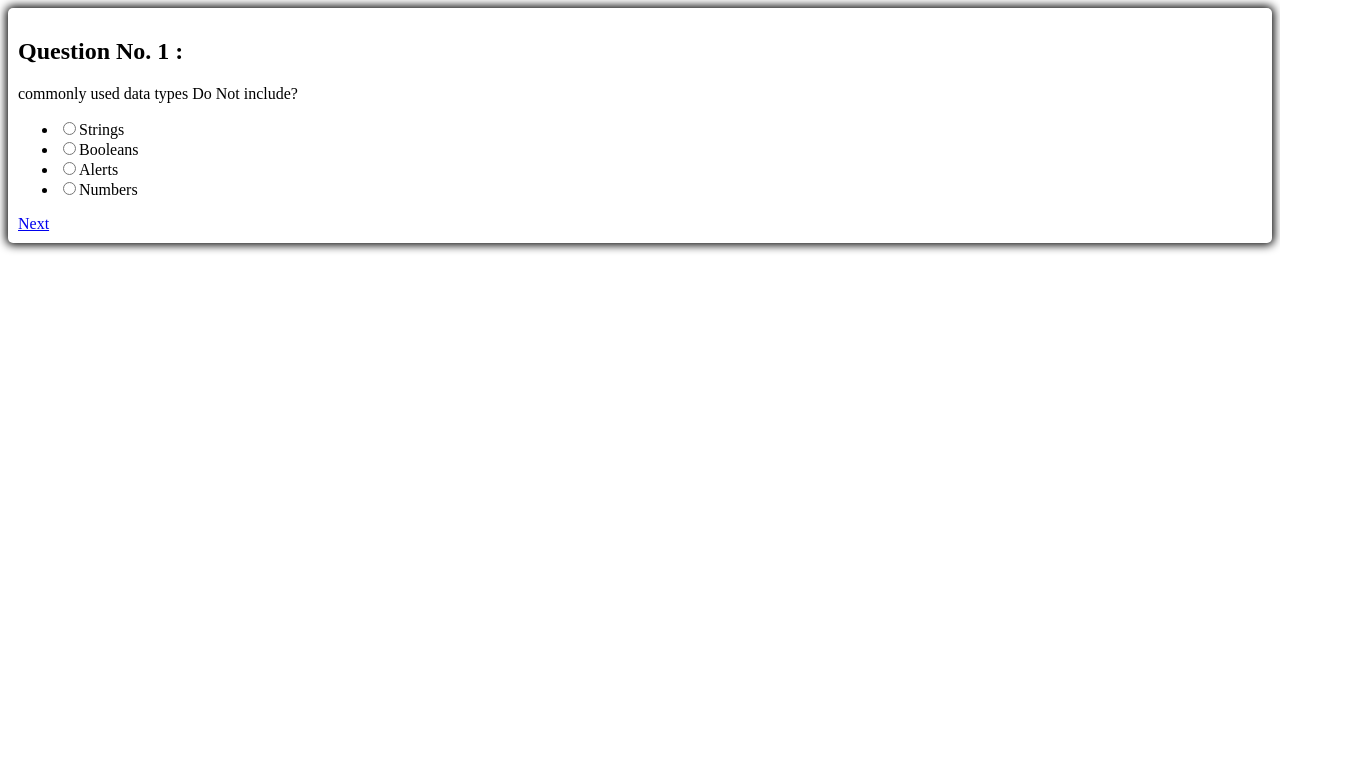
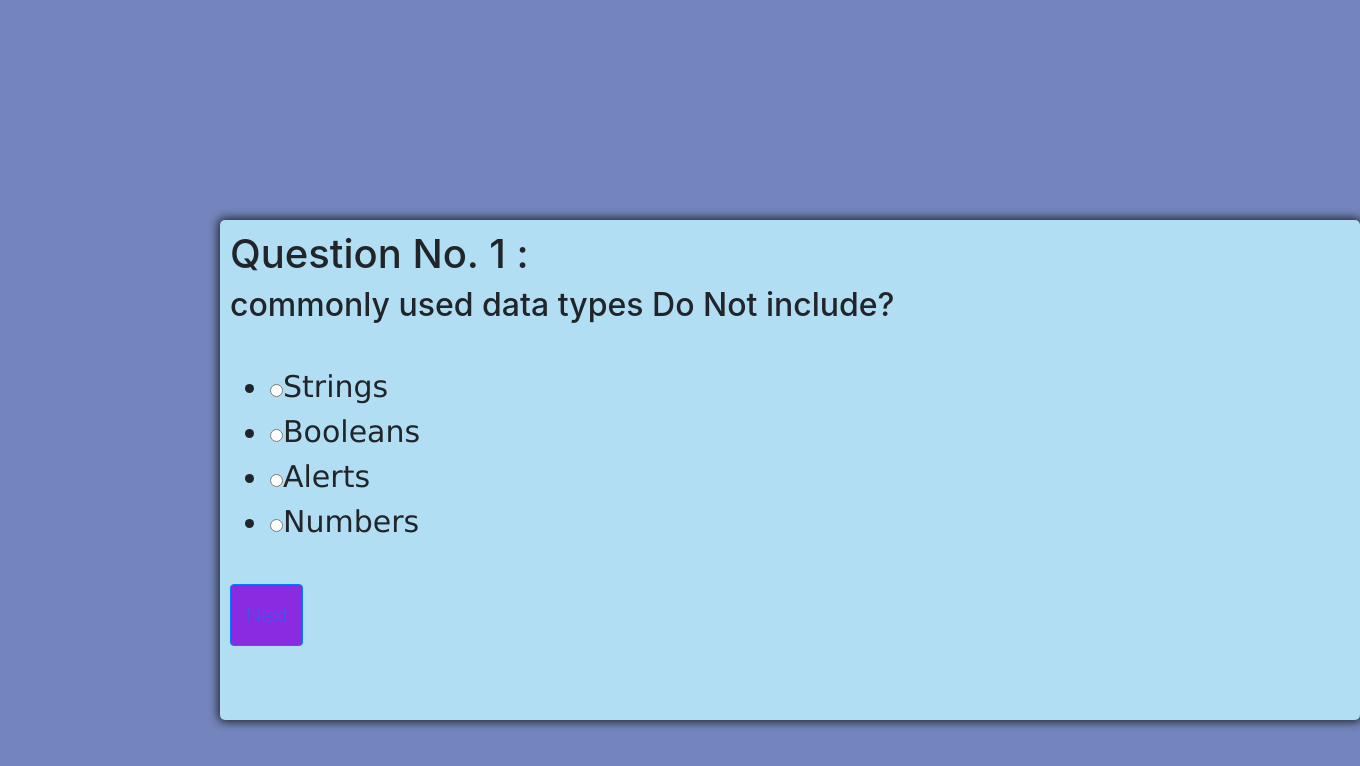
Before and after one commit to Terd47/javascript-Code-Quiz, a plain HTML site: page quiz.html in a window 1280 px wide. Shown: the whole page, 1360 px wide, since content can reach past the window. Drawn offline with nearby package versions, Linux system fonts and the light colour scheme.

Commit message:
update to style

```diff
--- a/assets/CSS/style.CSS
+++ b/assets/CSS/style.CSS
@@ -12,19 +12,17 @@ hr {
 }
 .btn {
     background-color: blueviolet !important;
-}
-.track {
-    margin-bottom: 10px;
-    padding-bottom: 10px;
+    padding:15px;
+    font-size: 20px !important;
+    font-weight: 100 !important;
+    color: black !important;
 }
 .highscores {
     text-align: left;
     display: inline-flex;
-    width: 1700px;
+    width: 900px;
     padding:10px;
     margin:2px;
-
-
 }
 .timeq {
     text-align: right;
@@ -38,9 +36,26 @@ hr {
     border-radius: 5px;
     padding: 10px;
     box-shadow: 0 0 10px 2px;
-    background-color: white;
+    background-color: rgb(177, 222, 243);
+    margin: 220px;
+    height: 500px;
 }
 body {
     justify-content: center;
     align-items: center;
+    background-color: rgb(116, 133, 190);
 }
+.landingPage {
+    justify-content: center;
+    align-items: center;
+    background-color: rgb(116, 133, 190);
+}
+h1 h2 p {
+    font-family: 'Lucida Sans', 'Lucida Sans Regular', 'Lucida Grande', 'Lucida Sans Unicode', Geneva, Verdana, sans-serif;
+}
+ul {
+    margin:30px;
+    padding:10px;
+    font-size: 30px;
+    font-family: 'Lucida Sans', 'Lucida Sans Regular', 'Lucida Grande', 'Lucida Sans Unicode', Geneva, Verdana, sans-serif;
+}
--- a/assets/js/script.js
+++ b/assets/js/script.js
@@ -1,6 +1,6 @@
 (function()
  {
-  var allQuestions = [{
+  let codeQuestions = [{
     question: "commonly used data types Do Not include?",
     options: ["Strings","Booleans","Alerts","Numbers"],
     answer: 2
@@ -24,18 +24,18 @@
     answer: 3
   },];
 
-  var quesCounter = 0;
-  var selectOptions = [];
-  var quizSpace = $('#quiz');
+  let quesCounter = 0;
+  let selectOptions = [];
+  let quizSpace = $('#quiz');
 
   nextQuestion();
 
-  $('#next').click(function ()
+  $('#next').click(function()
     {
         chooseOption();
         if (isNaN(selectOptions[quesCounter]))
         {
-            alert('Please select an option !');
+            alert('Please choose an answer !');
         }
         else
         {
@@ -54,10 +54,10 @@
   function createElement(index)
     {
         var element = $('<div>',{id: 'question'});
-        var header = $('<h2>Question No. ' + (index + 1) + ' :</h2>');
+        var header = $('<h1>Question No. ' + (index + 1) + ' :</h1>');
         element.append(header);
 
-        var question = $('<p>').append(allQuestions[index].question);
+        var question = $('<h2></>').append(codeQuestions[index].question);
         element.append(question);
 
         var radio = radioButtons(index);
@@ -71,10 +71,10 @@
         var radioItems = $('<ul>');
         var item;
         var input = '';
-        for (var i = 0; i < allQuestions[index].options.length; i++) {
+        for (var i = 0; i < codeQuestions[index].options.length; i++) {
           item = $('<li>');
           input = '<input type="radio" name="answer" value=' + i + ' />';
-          input += allQuestions[index].options[i];
+          input += codeQuestions[index].options[i];
           item.append(input);
           radioItems.append(item);
         }
@@ -91,7 +91,7 @@
         quizSpace.fadeOut(function()
             {
               $('#question').remove();
-              if(quesCounter < allQuestions.length)
+              if(quesCounter < codeQuestions.length)
                 {
                     var nextQuestion = createElement(quesCounter);
                     quizSpace.append(nextQuestion).fadeIn();
@@ -125,12 +125,12 @@
         var correct = 0;
         for (var i = 0; i < selectOptions.length; i++)
         {
-          if (selectOptions[i] === allQuestions[i].answer)
+          if (selectOptions[i] === codeQuestions[i].answer)
           {
             correct++;
           }
         }
-        score.append('You scored ' + correct + ' out of ' +allQuestions.length);
+        score.append('You scored ' + correct + ' out of ' +codeQuestions.length);
         return score;
   }
 })();
--- a/quiz.html
+++ b/quiz.html
@@ -2,13 +2,14 @@
 <head lang="en">
     <meta charset="UTF-8">
     <title>Coding Quiz</title>
+    <link rel="stylesheet" href="https://stackpath.bootstrapcdn.com/bootstrap/4.5.2/css/bootstrap.min.css" integrity="sha384-JcKb8q3iqJ61gNV9KGb8thSsNjpSL0n8PARn9HuZOnIxN0hoP+VmmDGMN5t9UJ0Z" crossorigin="anonymous">
     <link rel="stylesheet" href="./assets/CSS/style.CSS">
 </head>
 <body>
     <div class="container">
        <div id="quiz"></div>
-       <div class="button" id="next"><a href="#">Next</a></div>
-       <div class="button" id="prev"><a href="#">Prev</a></div>
+       <div class="button btn btn-outline-primary" id="next"><a href="#">Next</a></div>
+       <div class="button  btn btn-outline-primary" id="prev"><a href="#">Prev</a></div>
 
     </div>
     <script src="https://code.jquery.com/jquery-3.4.0.min.js"></script>
```
Also changed, not shown: index.html (+6 -5 lines), 1 other file.
